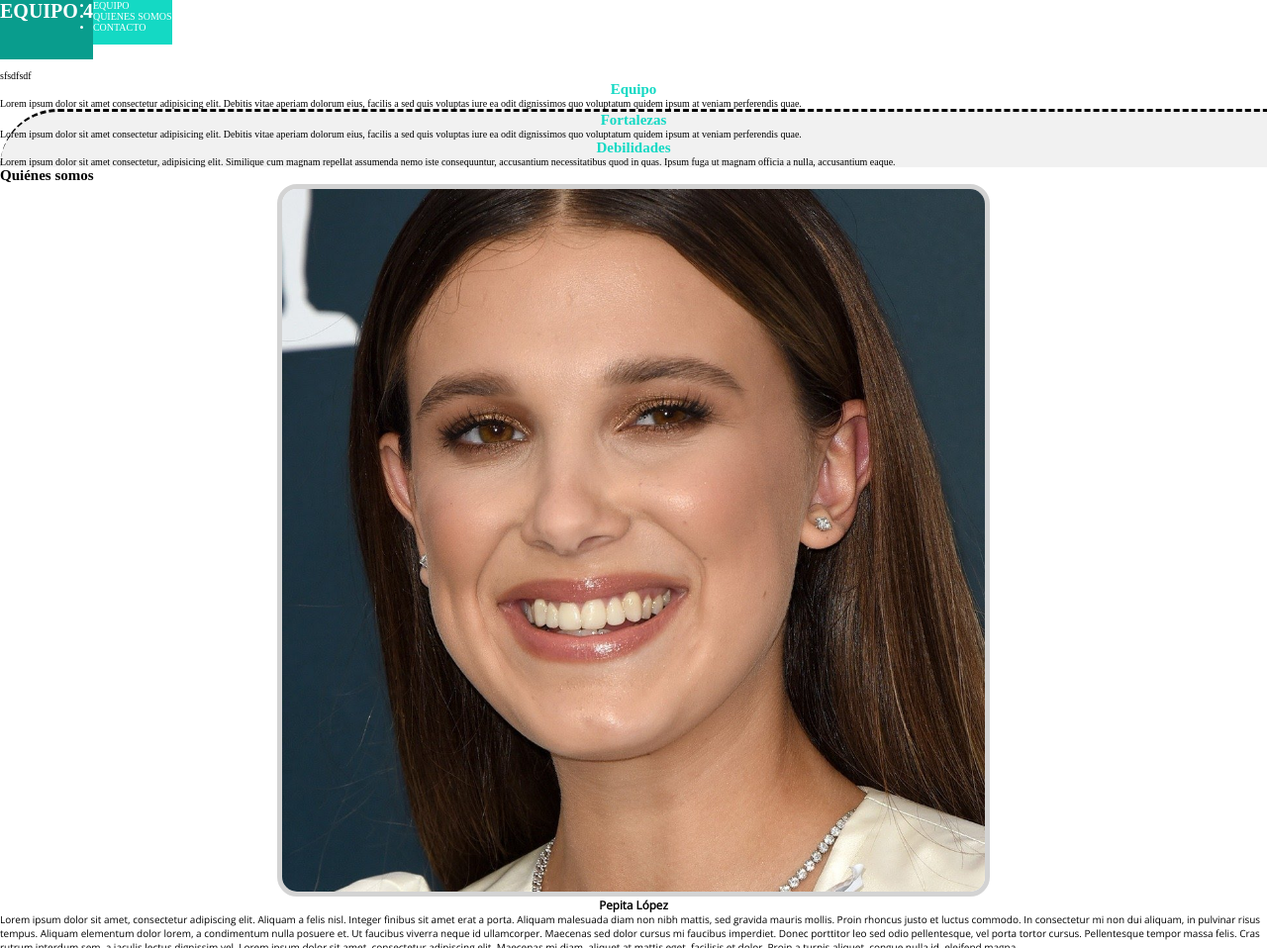
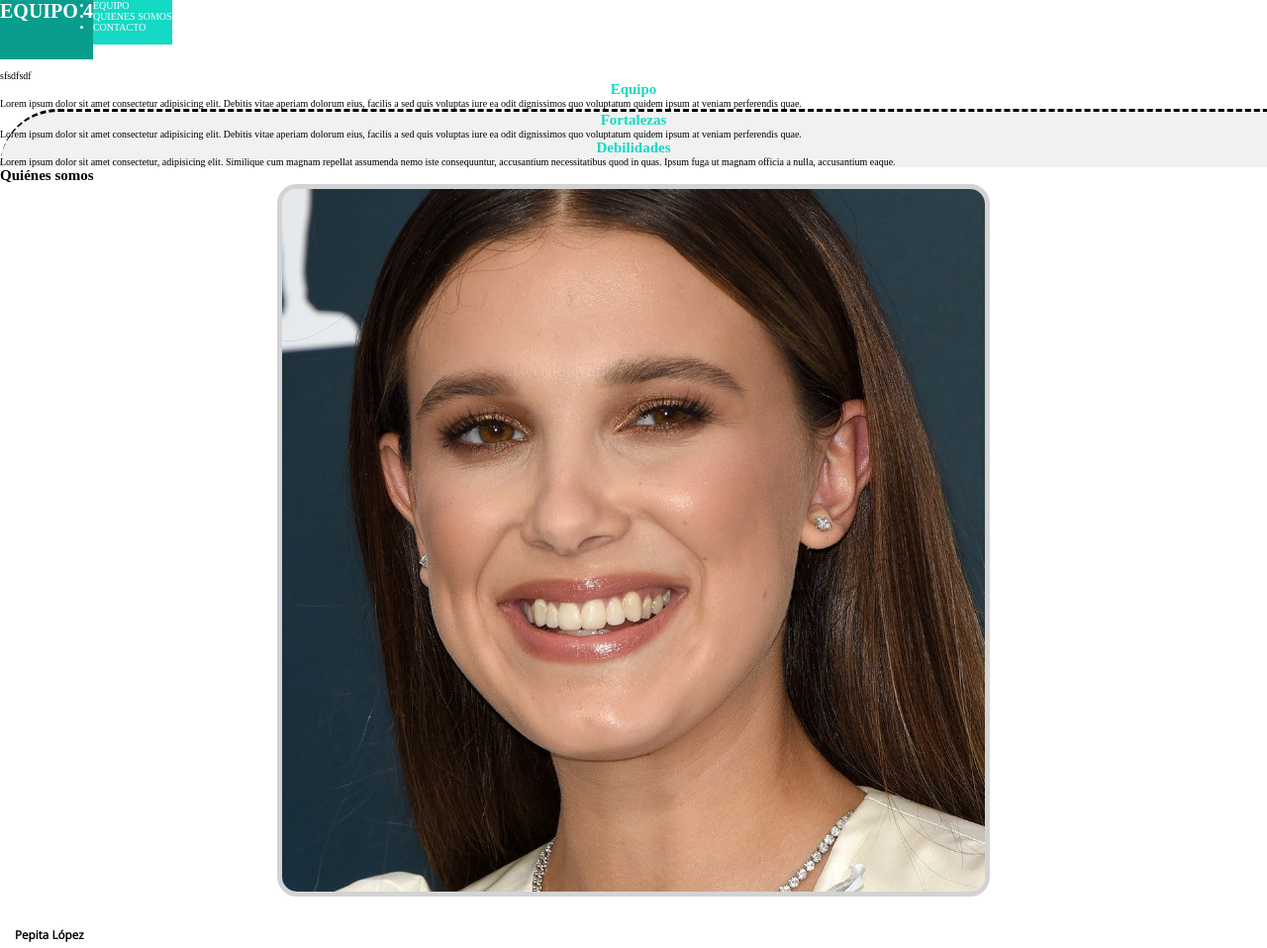
Before and after one commit to Adalab/project-promo-s-module-1-team-4, a plain HTML site: page index.html in a window 1280 px wide. Shown: the top 958 px of the page at 99% size. Drawn offline with nearby package versions, Linux system fonts and the light colour scheme.

Commit message:
Update adalabers section

```diff
--- a/css/styles.css
+++ b/css/styles.css
@@ -57,18 +57,41 @@
 
 }
 
-.bio-text{
+.bio-text {
+    display: flex;
+    flex-direction: column;
+    justify-content: center;
 
-    display:flex;
-    flex-direction: column;
-    align-items: center;
+}
+
+.bio-p{
+
+
     font-family: var(--font-p);
+    padding: 30px 15px;
+    justify-content: center;
+    line-height: 1.5;
+
 
  }
+
+ .bio-h{
+
+
+    font-family: var(--font-p);
+    padding: 30px 15px;
+    justify-content: center;
+    line-height: 1.5;
+
+
+ }
+
+
 
  .icons{
     display: flex;
     flex-direction: row;
+    list-style: none;
  }
 
  .title-team {
--- a/index.html
+++ b/index.html
@@ -77,8 +77,8 @@
           <img src="./css/images/ada1.jpg" class="bio-image" />
 
           <div class="bio-text">
-            <h3>Pepita López</h3>
-            <p>
+            <h3 class="bio-h">Pepita López</h3>
+            <p class="bio-p">
               Lorem ipsum dolor sit amet, consectetur adipiscing elit. Aliquam a
               felis nisl. Integer finibus sit amet erat a porta. Aliquam
               malesuada diam non nibh mattis, sed gravida mauris mollis. Proin
@@ -87,11 +87,7 @@
               a condimentum nulla posuere et. Ut faucibus viverra neque id
               ullamcorper. Maecenas sed dolor cursus mi faucibus imperdiet.
               Donec porttitor leo sed odio pellentesque, vel porta tortor
-              cursus. Pellentesque tempor massa felis. Cras rutrum interdum sem,
-              a iaculis lectus dignissim vel. Lorem ipsum dolor sit amet,
-              consectetur adipiscing elit. Maecenas mi diam, aliquet at mattis
-              eget, facilisis et dolor. Proin a turpis aliquet, congue nulla id,
-              eleifend magna.
+              cursus.
             </p>
 
             <ul class="icons">
```
